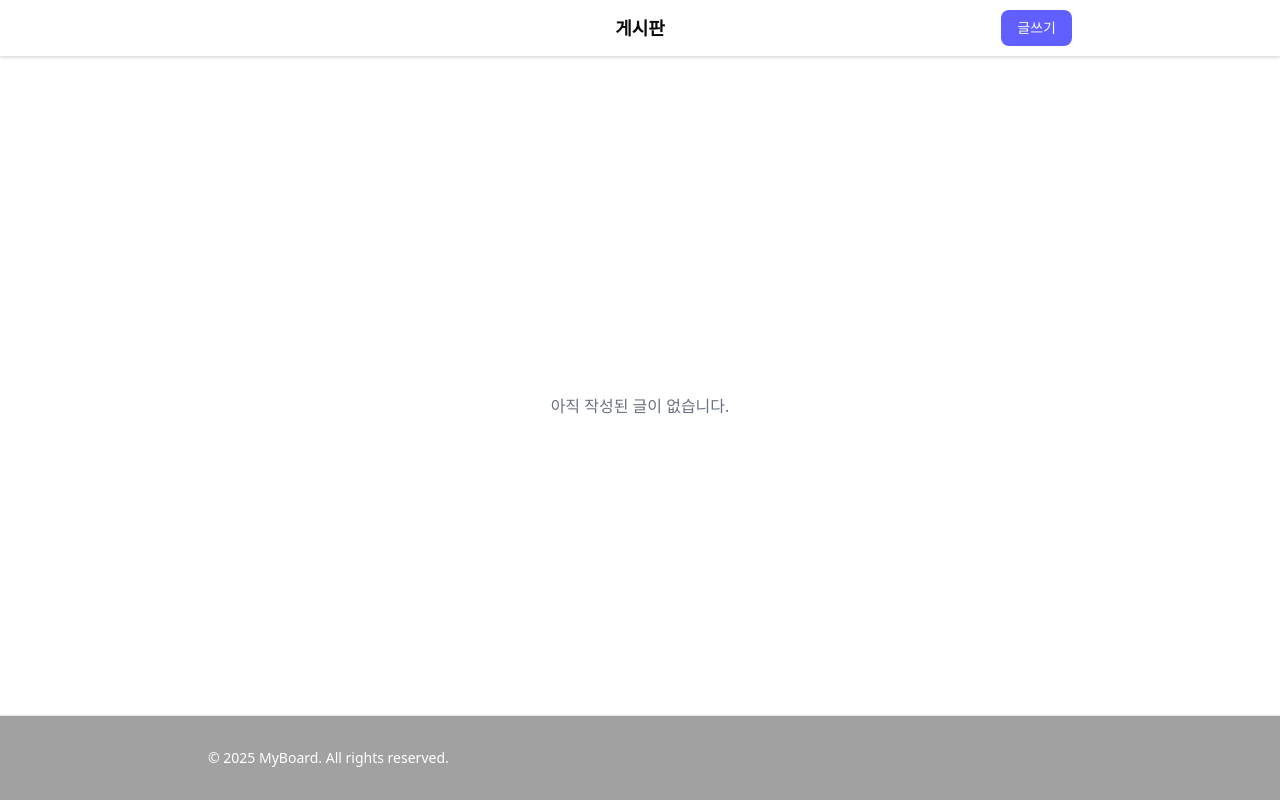
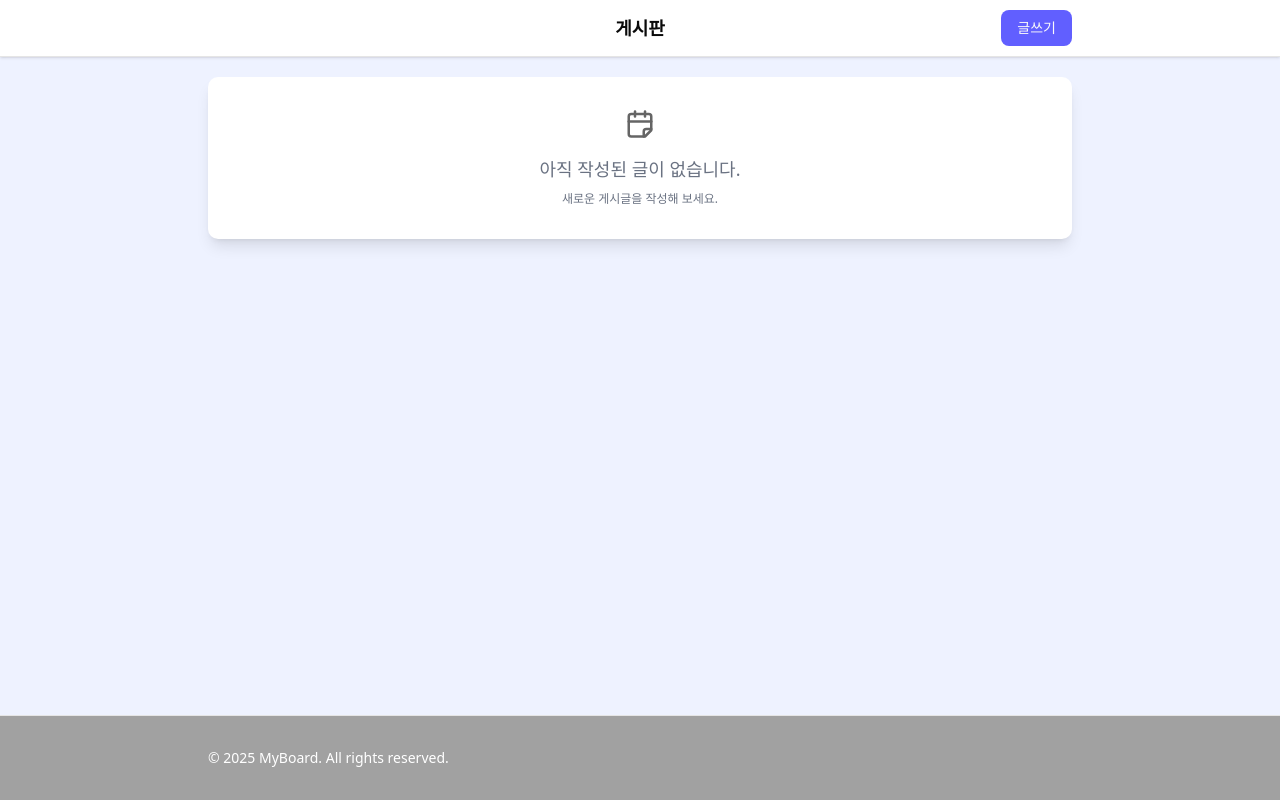
Before and after one commit to NXR-FE14-React-Redux/OZ_FE14_REACT_EventAssignment_CRUD, a React (Vite) app: page / in a window 1280 px wide. Built offline with nearby package versions, Linux system fonts and the light colour scheme.

Commit message:
feat: 페이지 요구사항 구현

```diff
--- a/src/Layout.jsx
+++ b/src/Layout.jsx
@@ -5,9 +5,9 @@ import Footer from "./widgets/Footer";
 
 const Layout = () => {
   return (
-    <div className="w-[100vw] flex flex-col min-h-screen">
+    <div className="w-[100vw] flex flex-col min-h-screen bg-indigo-50">
       <NavBar />
-      <div className="flex-grow flex flex-col justify-center">
+      <div className="flex-grow flex flex-col">
         <Outlet />
       </div>
       <Footer />
--- /dev/null
+++ b/src/components/Empty.jsx
@@ -0,0 +1,18 @@
+import { CalendarFold } from "lucide-react";
+import React from "react";
+
+const Empty = () => {
+  return (
+    <div className="flex flex-col items-center justify-center gap-2 bg-white rounded-lg shadow-lg p-8">
+      <CalendarFold color="#656565" size={30} />
+      <p className="text-center text-lg text-gray-500 mt-2">
+        아직 작성된 글이 없습니다.
+      </p>
+      <p className="text-center text-xs text-gray-500">
+        새로운 게시글을 작성해 보세요.
+      </p>
+    </div>
+  );
+};
+
+export default Empty;
--- a/src/pages/DetailPage.jsx
+++ b/src/pages/DetailPage.jsx
@@ -1,115 +1,3 @@
-// import React, { useState, useEffect } from "react";
-// import { useParams, useNavigate } from "react-router-dom";
-// import { usePosts } from "@/hooks/usePost";
-// import { ROUTES } from "@/router";
-
-// const DetailPage = () => {
-//   const { id } = useParams();
-//   const navigate = useNavigate();
-
-//   const { posts, setPosts, deletePost } = usePosts();
-//   const [post, setPost] = useState(null);
-//   const [isEditing, setIsEditing] = useState(false);
-//   const [editedTitle, setEditedTitle] = useState("");
-//   const [editedContent, setEditedContent] = useState("");
-
-//   // 페이지 로드 시 해당 게시글 가져오기
-//   useEffect(() => {
-//     const currentPost = posts.find((p) => p.id === id);
-//     if (currentPost) {
-//       setPost(currentPost);
-//       setEditedTitle(currentPost.title);
-//       setEditedContent(currentPost.content);
-//     }
-//   }, [id, posts]);
-
-//   if (!post) {
-//     return (
-//       <div className="flex items-center justify-center h-64 text-gray-500">
-//         존재하지 않는 게시글입니다.
-//       </div>
-//     );
-//   }
-
-//   // 수정 저장
-//   const handleUpdate = () => {
-//     if (!editedTitle || !editedContent) {
-//       return alert("제목과 내용을 입력해주세요!");
-//     }
-
-//     const updatedPosts = posts.map((p) =>
-//       p.id === id ? { ...p, title: editedTitle, content: editedContent } : p
-//     );
-//     setPosts(updatedPosts);
-//     setIsEditing(false);
-//   };
-
-//   // 삭제
-//   const handleDelete = () => {
-//     if (window.confirm("정말 삭제하시겠습니까?")) {
-//       deletePost(id);
-//       navigate(ROUTES.ROOT); // 삭제 후 홈으로 이동
-//     } else {
-//       return;
-//     }
-//   };
-
-//   return (
-//     <div className="max-w-4xl w-full mx-auto space-y-6 px-4 py-6">
-//       {isEditing ? (
-//         <div className="space-y-4">
-//           <input
-//             className="w-full border rounded p-2"
-//             value={editedTitle}
-//             onChange={(e) => setEditedTitle(e.target.value)}
-//           />
-//           <textarea
-//             className="w-full border rounded p-2"
-//             value={editedContent}
-//             onChange={(e) => setEditedContent(e.target.value)}
-//           />
-//           <div className="space-x-2">
-//             <button
-//               className="px-4 py-2 bg-blue-500 text-white rounded"
-//               onClick={handleUpdate}
-//             >
-//               저장
-//             </button>
-//             <button
-//               className="px-4 py-2 bg-gray-300 rounded"
-//               onClick={() => setIsEditing(false)}
-//             >
-//               취소
-//             </button>
-//           </div>
-//         </div>
-//       ) : (
-//         <div className="space-y-4">
-//           <h1 className="text-2xl font-bold">{post.title}</h1>
-//           <p className="text-gray-700 whitespace-pre-line">{post.content}</p>
-//           <p className="text-sm text-gray-400">{post.date}</p>
-//           <div className="space-x-2">
-//             <button
-//               className="px-4 py-2 bg-yellow-500 text-white rounded"
-//               onClick={() => setIsEditing(true)}
-//             >
-//               수정
-//             </button>
-//             <button
-//               className="px-4 py-2 bg-red-500 text-white rounded"
-//               onClick={handleDelete}
-//             >
-//               삭제
-//             </button>
-//           </div>
-//         </div>
-//       )}
-//     </div>
-//   );
-// };
-
-// export default DetailPage;
-
 import React, { useState, useEffect } from "react";
 import { useParams, useNavigate } from "react-router-dom";
 import { usePosts } from "@/hooks/usePost";
@@ -176,8 +64,8 @@ const DetailPage = () => {
   };
 
   return (
-    <Card className="max-w-4xl w-full mx-auto mt-10">
-      <CardHeader>
+    <Card className="max-w-4xl w-full p-6 mx-auto mt-10 gap-0">
+      <CardHeader className="p-0">
         <CardTitle>
           {isEditing ? (
             <Input
@@ -186,13 +74,13 @@ const DetailPage = () => {
               placeholder="제목을 입력하세요"
             />
           ) : (
-            post.title
+            <p className=" text-xl">{post.title}</p>
           )}
         </CardTitle>
       </CardHeader>
-      {!isEditing && <p className="text-sm text-gray-400 px-6">{post.date}</p>}
-
-      <CardContent className="space-y-4">
+      {!isEditing && <p className="text-sm text-gray-400">{post.date}</p>}
+      <div className=" w-full h-[2px] bg-muted-foreground my-4 " />
+      <CardContent className="space-y-4 p-0 mb-10 ">
         {isEditing ? (
           <Textarea
             value={editedContent}
@@ -208,7 +96,11 @@ const DetailPage = () => {
       <CardFooter className="flex justify-end space-x-2">
         {isEditing ? (
           <>
-            <Button onClick={handleUpdate} variant="default">
+            <Button
+              onClick={handleUpdate}
+              variant="default"
+              className="bg-indigo-500"
+            >
               저장
             </Button>
             <Button onClick={() => setIsEditing(false)} variant="outline">
--- a/src/pages/HomePage.jsx
+++ b/src/pages/HomePage.jsx
@@ -1,3 +1,4 @@
+import Empty from "@/components/Empty";
 import { Button } from "@/components/ui/button";
 import {
   Card,
@@ -15,18 +16,12 @@ const HomePage = () => {
   const { posts, deletePost } = usePosts();
 
   return (
-    <div className="max-w-4xl w-full mx-auto mt-10 space-y-4 px-4">
-      {posts.length === 0 && (
-        <div className="flex items-center justify-center min-h-[50vh]">
-          <p className="text-center text-gray-500">
-            아직 작성된 글이 없습니다.
-          </p>
-        </div>
-      )}
+    <div className="max-w-4xl w-full flex flex-col mx-auto mt-5 space-y-4 px-4">
+      {posts.length === 0 && <Empty />}
 
       {posts.map((post) => (
         <Link key={post.id} to={ROUTES.DETAIL(post.id)}>
-          <Card className="border w-full">
+          <Card className="border w-full gap-0">
             <CardHeader>
               <div className="flex items-baseline justify-between">
                 <CardTitle className="text-lg font-semibold">
@@ -37,7 +32,7 @@ const HomePage = () => {
                 </span>
               </div>
             </CardHeader>
-            <CardContent>
+            <CardContent className="text-muted-foreground">
               <p className="whitespace-pre-line">{post.content}</p>
             </CardContent>
             <CardFooter className="flex justify-end">
```
